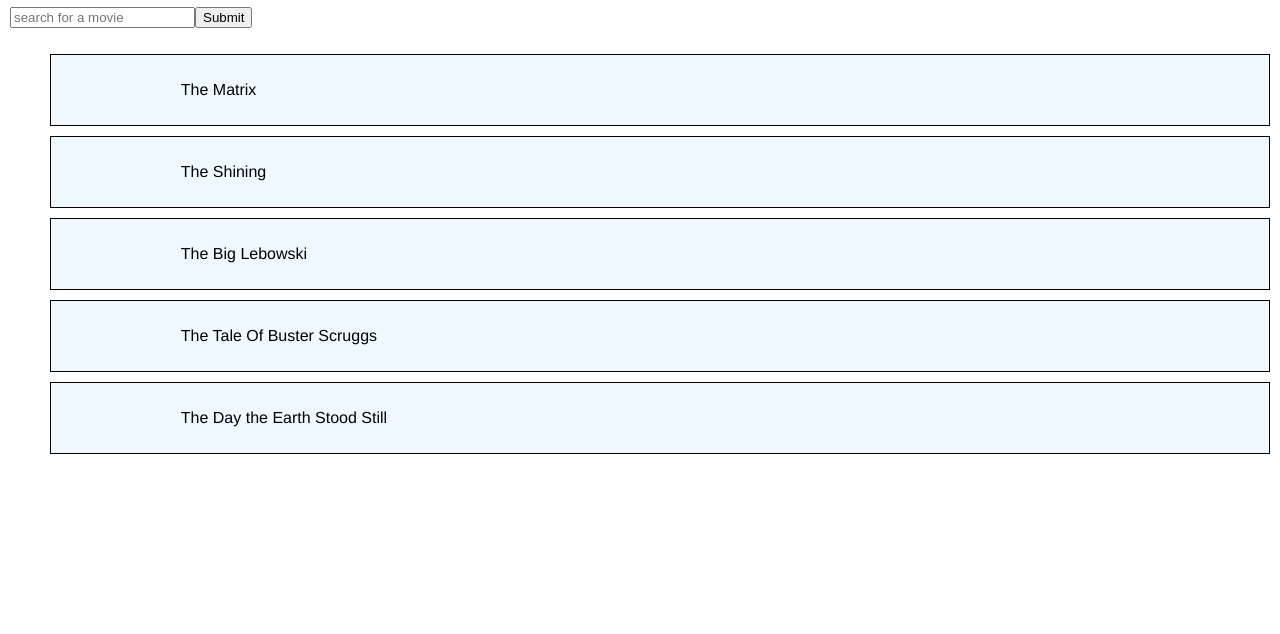
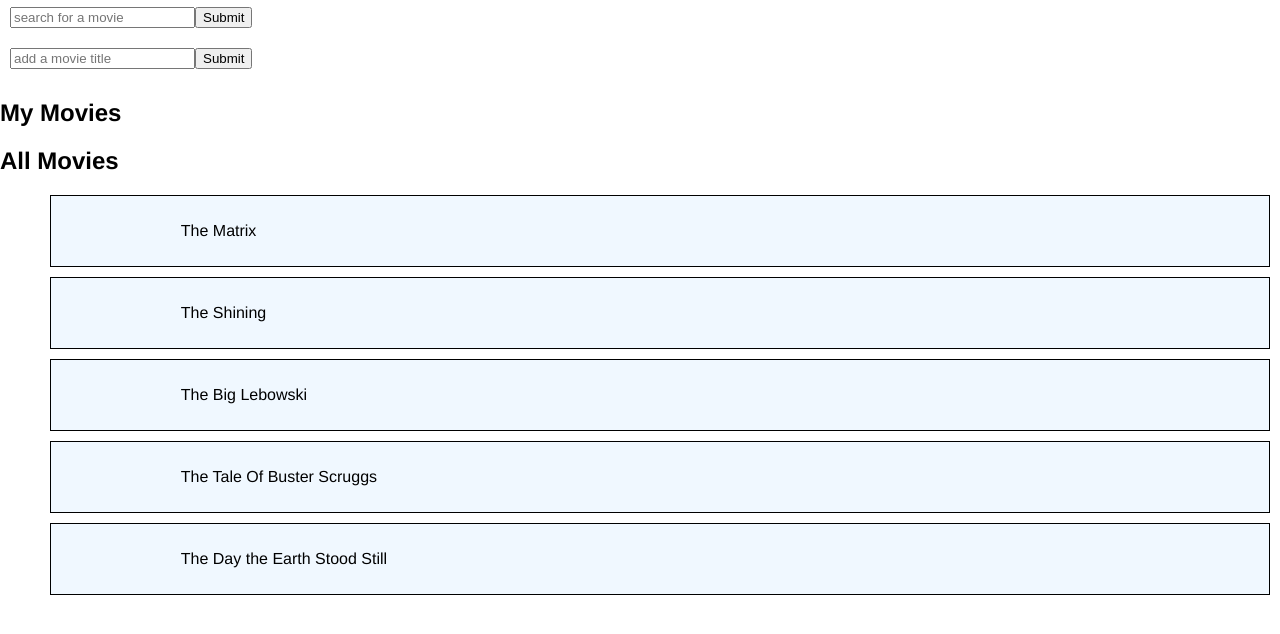
Before and after one commit to slhodak/movie-list, a React app: page / in a window 1280 px wide. Shown: the part 80-714 px from the top of the page. Built offline with nearby package versions, Linux system fonts and the light colour scheme.

Commit message:
Allow users to add movies to personal list

```diff
--- /dev/null
+++ b/src/components/addMovie.js
@@ -0,0 +1,35 @@
+import React from 'react';
+
+class AddMovie extends React.Component {
+  constructor(props) {
+    super(props);
+    this.state = {
+      input: ''
+    }
+
+    this.handleChange = this.handleChange.bind(this);
+    this.handleSubmit = this.handleSubmit.bind(this);
+  }
+
+  handleChange(event) {
+    this.setState({
+      input: event.target.value
+    });
+  }
+
+  handleSubmit(event) {
+    this.props.addMovie(this.state.input);
+  }
+
+  render() {
+    return(
+      <div className="addMovie">
+        <input type="text" placeholder="add a movie title" onChange={this.handleChange}></input>
+        <input type="submit" onClick={this.handleSubmit}></input>
+      </div>
+    )
+  }
+}
+
+
+export default AddMovie;
--- a/src/components/app.js
+++ b/src/components/app.js
@@ -1,6 +1,7 @@
 import React from 'react';
 import MovieList from './movieList';
 import SearchBar from './search';
+import AddMovie from './addMovie';
 import movies from '../data/movieData';
 import _ from 'lodash';
 
@@ -9,9 +10,11 @@ class App extends React.Component {
     super(props);
     this.state = {
       movies: movies,
-      matches: []
+      matches: [],
+      userMovies: []
     }
     this.searchList = this.searchList.bind(this);
+    this.addMovie= this.addMovie.bind(this);
   }
 
   searchList(input) {
@@ -34,15 +37,26 @@ class App extends React.Component {
     });
   }
 
+  addMovie(input) {
+    this.setState({
+      userMovies: this.state.userMovies.concat({title: input})
+    });
+  }
+
   render() {
     return(
       <div>
         <h1 className="movieListHeader">Movie List</h1>
         <SearchBar search={this.searchList} />
+        <AddMovie addMovie={this.addMovie} />
+        <h2>My Movies</h2>
+        <MovieList movies={this.state.userMovies} />
+        <h2>All Movies</h2>
         <h2 id="noResults" hidden={true}>Sorry, no results were found</h2>
         <MovieList movies={this.state.movies.filter((movie) => {
           return this.state.matches.length === 0 || _.includes(this.state.matches, movie);
         })} />
+
       </div>
     )
   }
--- a/src/styles/styles.css
+++ b/src/styles/styles.css
@@ -27,6 +27,6 @@ body {
   padding: 20px;
 }
 
-.searchBar {
+.searchBar, .addMovie {
   padding: 10px;
 }
```
